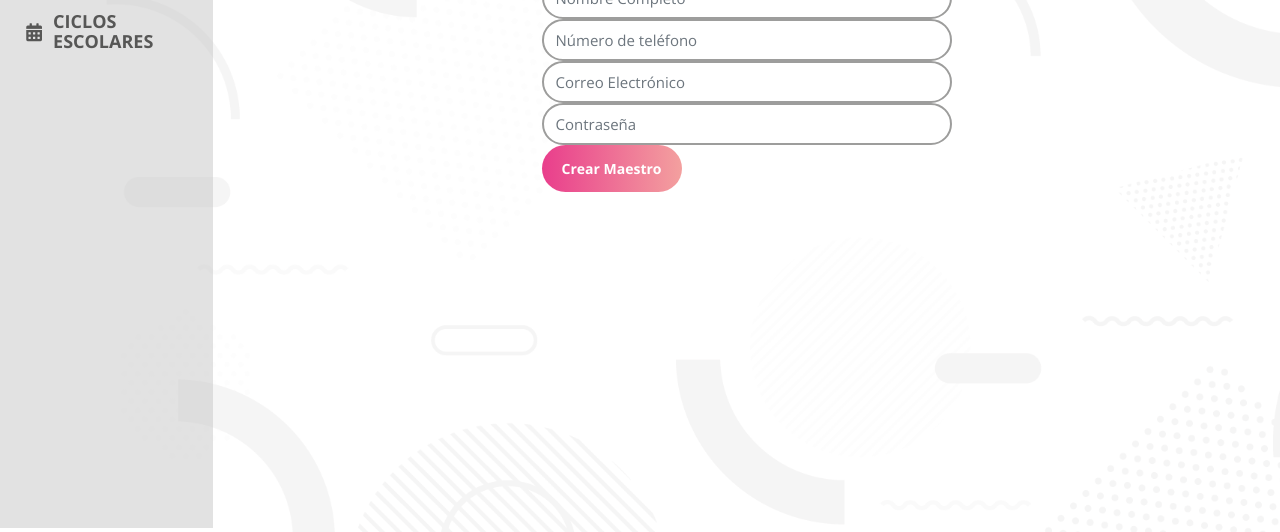
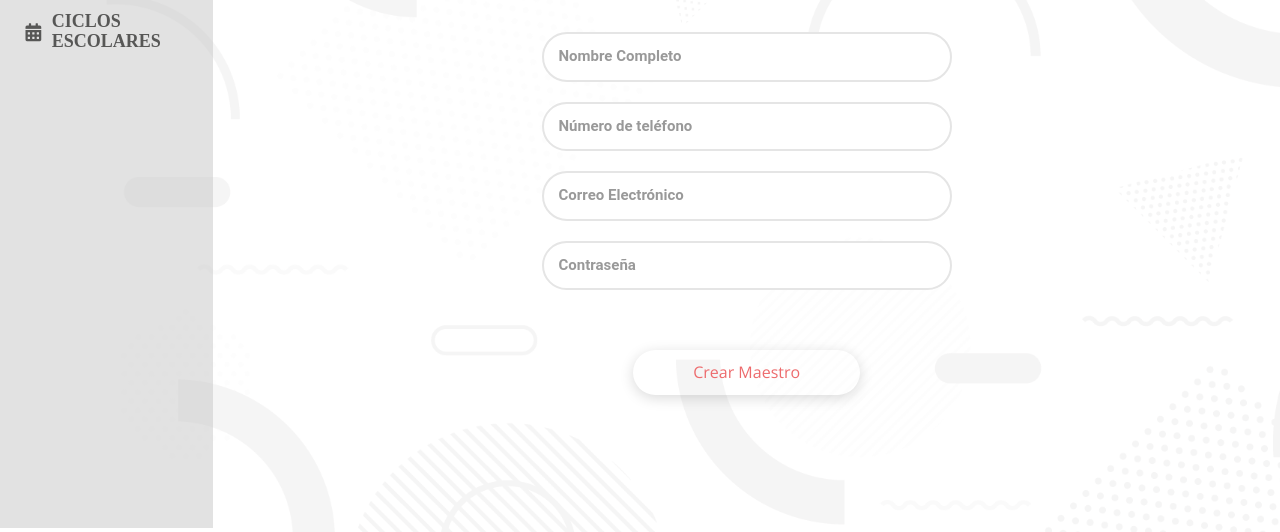
Before and after one commit to puntoschool/PuntoSchool, a website: page public/crearMaestros.html in a window 1280 px wide. Shown: the part 212-744 px from the top of the page. Drawn offline with nearby package versions, Linux system fonts and the light colour scheme; files that its build step writes are made by us from their sources.

Commit message:
inputs crear maestreos 19-ene-20

```diff
--- a/public/assets/sass/pages/_dashboard.scss
+++ b/public/assets/sass/pages/_dashboard.scss
@@ -128,6 +128,7 @@
         line-height: 1.2;
         font-weight: 400;
         text-transform: uppercase;
+        text-align: left;
     }
     .btn-title {
         display: flex;
@@ -210,7 +211,13 @@
     }
 }
 
-.dash-form .form-control {
+.dash-form {
+    margin-top: 3rem;
+    .input--style-1 {
+        font-size: 15px;
+        max-width: 100%;
+    }
+    .form-control {
         border-radius: 25px;
         font-size: 1.5rem;
         border: 2px solid $color-grey-mid;
@@ -218,6 +225,7 @@
         &:focus {
         border: 2px solid $color-pink-dark;
         box-shadow: none;
+        }
     }
 }
 
--- a/public/crearMaestros.html
+++ b/public/crearMaestros.html
@@ -14,7 +14,9 @@
     <link rel="stylesheet" href="assets/vendor/css/all.min.css">
     <link rel="stylesheet" type="text/css" href="assets/vendor/css/datatables.min.css" />
     <link rel="stylesheet" href="assets/vendor/css/bootstrap.min.css">
+    <link rel="stylesheet" href="assets/vendor/css/colorlib.css">
     <link rel="stylesheet" href="assets/css/main.css">
+    <link rel="stylesheet" href="assets/css/styles.css">
 </head>
 
 <body class="admin">
@@ -98,15 +100,21 @@
                         <div class="row justify-content-center">
                             <div class="col-md-5 col-sm-8">
                                 <form action="" class="dash-form">
-                                    <input type="text" class="form-control" id="nombreMaestro"
-                                        placeholder="Nombre Completo">
-                                    <input type="text" class="form-control" id="telefonoMaestro"
-                                        placeholder="Número de teléfono">
-                                    <input type="email" class="form-control" id="correoMaestro"
-                                        placeholder="Correo Electrónico">
-                                    <input type="password" class="form-control" id="contrasenaMaestro"
-                                        placeholder="Contraseña">
-                                    <button class="btn btn-pink-gradient">Crear Maestro</button>
+                                    <div class="input-group">
+                                        <input class="input--style-1" type="text" name="nombreMaestro" placeholder="Nombre Completo">
+                                    </div>
+                                    <div class="input-group">
+                                        <input class="input--style-1" type="text" name="telefonoMaestro" placeholder="Número de teléfono">
+                                    </div>
+                                    <div class="input-group">
+                                        <input class="input--style-1" type="email" name="correoMaestro" placeholder="Correo Electrónico">
+                                    </div>
+                                    <div class="input-group">
+                                        <input class="input--style-1" type="password" name="contrasenaMaestro" placeholder="Contraseña">
+                                    </div>
+                                    <div class="btn-next-con">
+                                        <a class="btn-next" href="#">Crear Maestro</a>
+                                    </div>
                                 </form>
                             </div>
                         </div>
@@ -144,6 +152,7 @@
     <script src="assets/vendor/js/bootstrap.min.js"
         integrity="sha384-wfSDF2E50Y2D1uUdj0O3uMBJnjuUD4Ih7YwaYd1iqfktj0Uod8GCExl3Og8ifwB6"
         crossorigin="anonymous"></script>
+        <script src="assets/vendor/js/bootstrap.min.js"></script>
 </body>
 
 
```
Also changed, not shown: public/wizard8.html (+1 -0 lines), public/assets/css/main.css, 1 other file. Lines whose indentation alone changed are shown as unchanged.
